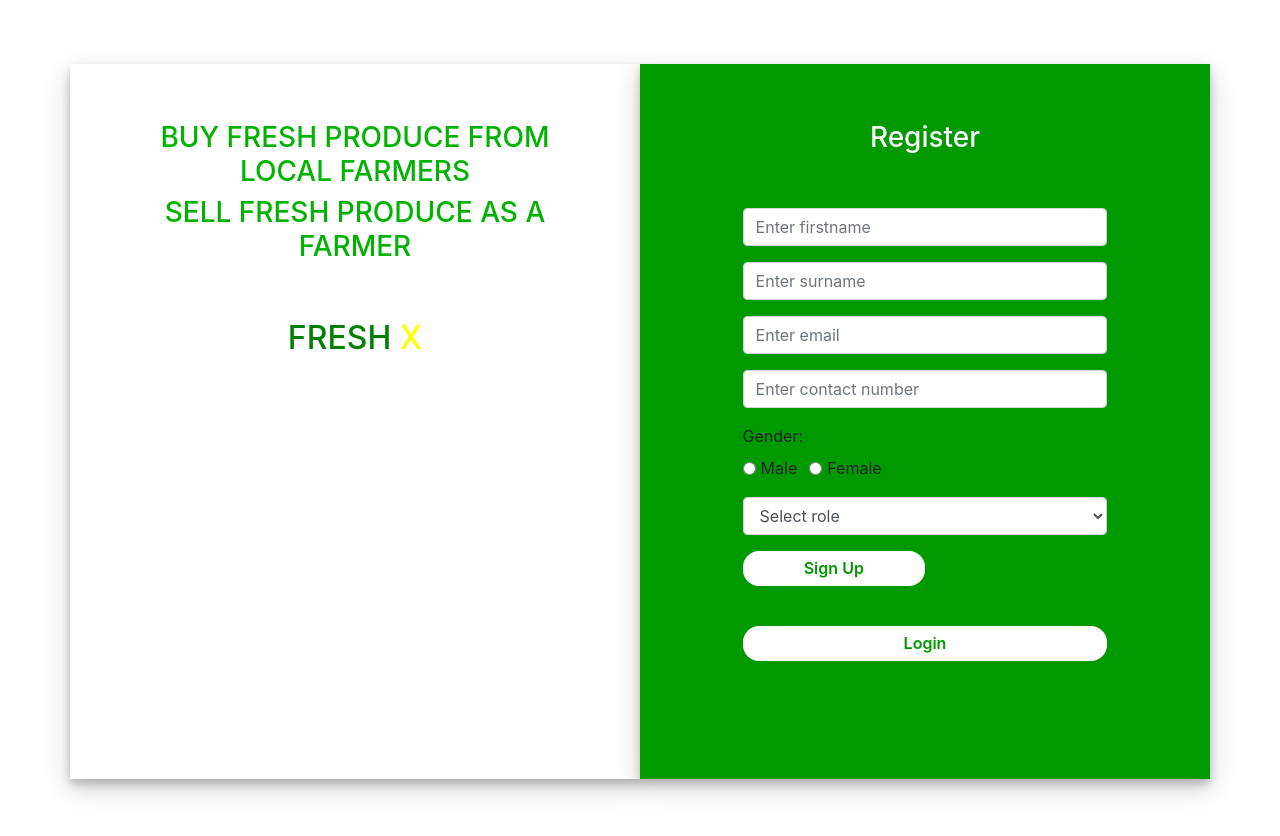
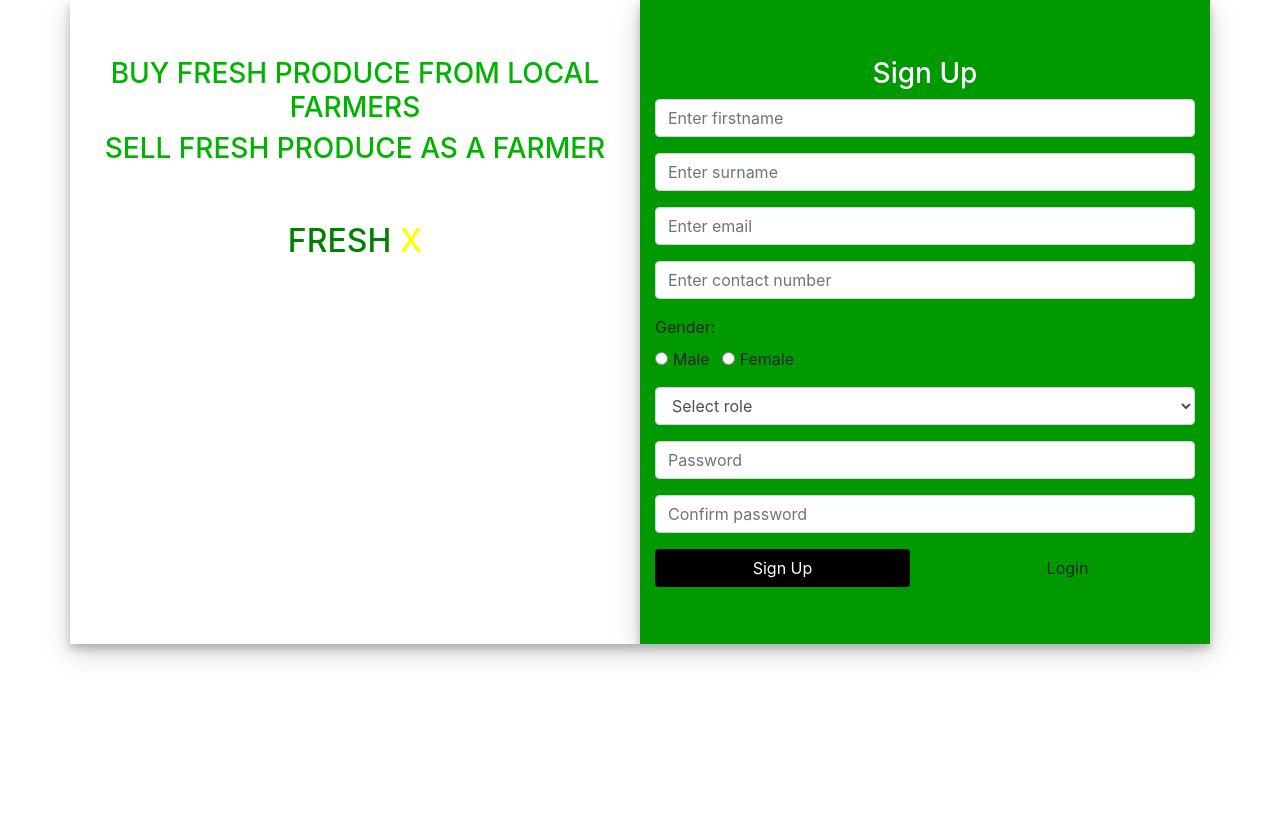
Before and after one commit to BuildForSDG/Team-277-Front-End, a React (Vite) app: page /register in a window 1280 px wide. Shown: the top 836 px of the page. After the commit the page ends 800 px from the top, so only its background shows below. Built offline with nearby package versions, Linux system fonts and the light colour scheme.

Commit message:
Submit login form details via laravel API

```diff
--- a/src/App.js
+++ b/src/App.js
@@ -1,44 +1,22 @@
 import React from 'react';
 import {BrowserRouter as Router,Switch,Route,Link} from "react-router-dom";
+import Login from './Home/Login';
+import Register from './Home/Register';
+import Profile from './Dashboard/Profile';
+
 class App extends React.Component {
-  render() {
-    return(
-      <div class="container login-container">
-      <div class="row">
-          <div class="col-md-6 login-form-1">
-              <h3>BUY FRESH PRODUCE FROM LOCAL FARMERS</h3>
-              <h3>SELL FRESH PRODUCE AS A FARMER</h3>
-              <br/><br/>
-              <h2>FRESH <span>X</span></h2>
-          </div>
-          <div class="col-md-6 login-form-2">
-              <h3>Login</h3>
-              <form>
-                  <div class="form-group">
-                      <input type="text" class="form-control" placeholder="Your Email *" value="" />
-                  </div>
-                  <div class="form-group">
-                      <input type="password" class="form-control" placeholder="Your Password *" value="" />
-                  </div>
-                  <div class="form-group">
-                      <input type="submit" class="btnSubmit" value="Login" />
-                  </div>
-                  <div class="row">
 
-                  <div class="col text-left">
-                      <a href="#" class="ForgetPwd" value="Login">Forget Password?</a>
-                  </div>
-                  </div>
-                  <br/>
-                  <div class="form-group">
-                  <Link className="btn btn-reg btn-block" to={`/register`} >Register</Link>
-                 </div>
-              </form>
-          </div>
-      </div>
-  </div>
-    );
-  }
+    render(){
+        return(
+            <Router>
+                <div className="container">
+                    <Route path="/login" component={Login} />
+                    <Route path="/register" component={Register} />
+                    <Route path="/profile" component={Profile} />
+                </div>
+            </Router>
+        );
+    }
 }
 
 export default App;
--- /dev/null
+++ b/src/Dashboard/Profile.js
@@ -0,0 +1,19 @@
+import React, {Component} from 'react';
+import { Link } from "react-router-dom";
+import 'bootstrap/dist/css/bootstrap.min.css';
+
+
+export default class Profile extends Component{
+
+    handleForm = (e) => {
+        e.preventDefault();
+    }
+
+    render(){
+        return(
+            <div className="">
+               <h1 className="">Profile</h1>
+            </div>
+        )
+    }
+}
--- a/src/Home/Login.js
+++ b/src/Home/Login.js
@@ -1,45 +1,74 @@
 import React, {Component} from 'react';
 import { Link } from "react-router-dom";
-import "./Login.css";
+import axios from 'axios';
+import "./css/login.css";
 
 export default class Login extends Component{
 
-    render(){
+    constructor(props){
+        super(props);
+
+        this.state = {email:'', password:'', errors:{}};
+    }
+
+    handleForm = (e) => {
+        e.preventDefault();
+        const data = {email:this.state.email, password:this.state.password}
+        axios.post("http://localhost:8000/api/auth/login", data)
+        .then(res => console.log(res))
+        .catch(e => this.setState({ errors: e.response.data }));
+
+        //this.props.history.push('/profile');
+    }
+
+    handleInput = (e) => {
+        e.preventDefault();
+        console.log(e.target.name);
+        const name = e.target.name;
+        const value = e.target.value;
+        this.setState = ({[name]:value});
+    }
+
+  render() {
+
+    const error = this.state.errors
+
     return(
-            <div class="container login-container">
-            <div class="row">
-                <div class="col-md-6 login-form-1">
+      <div className="container login-container">
+      <div className="row">
+          <div className="col-md-6 login-form-1">
               <h3>BUY FRESH PRODUCE FROM LOCAL FARMERS</h3>
               <h3>SELL FRESH PRODUCE AS A FARMER</h3>
               <br/><br/>
               <h2>FRESH <span>X</span></h2>
           </div>
-                <div class="col-md-6 login-form-2">
+          <div className="col-md-6 login-form-2">
               <h3>Login</h3>
-                    <form>
-                        <div class="form-group">
-                            <input type="text" class="form-control" placeholder="Your Email" value="" />
+              <form onSubmit={this.handleForm}>
+                  {error.errors? <div className="alert alert-danger"> {error.errors} </div> :''}
+                  <div className="form-group">
+                      <input type="email" className="form-control" name="email" placeholder="Your Email" onChange={this.handleInput}/>
                   </div>
-                        <div class="form-group">
-                            <input type="password" class="form-control" placeholder="Your Password" value="" />
+                  <div className="form-group">
+                      <input type="password" className="form-control" name="password" placeholder="Your Password" onChange={this.handleInput} />
                   </div>
-                        <div class="form-group">
-                            <input type="submit" class="btnSubmit" value="Login" />
+                  <div className="form-group">
+                      <input type="submit" className="btnSubmit" style={{backgroundColor:'#000',color:'#fff'}} value="Login" />
                   </div>
-                        <div class="row">
+                  <div className="row">
 
-                        <div class="col text-left">
-                            <a href="#" class="ForgetPwd" value="Login">Forget Password?</a>
+                  <div className="col text-left">
+                      <a href="#" className="ForgetPwd" value="Login">Forget Password?</a>
                   </div>
                   </div>
                   <br/>
-                        <div class="form-group">
+                  <div className="form-group">
                   <Link className="btn btn-reg btn-block" to={`/register`} >Register</Link>
                  </div>
               </form>
           </div>
       </div>
   </div>
-        )
+    );
   }
 }
--- a/src/Home/Register.js
+++ b/src/Home/Register.js
@@ -1,65 +1,69 @@
 import React, {Component} from 'react';
 import { Link } from "react-router-dom";
-import "./Register.css";
+import "./css/register.css";
 
 export default class Register extends Component{
 
     render(){
         return(
-            <div class="container login-container">
-            <div class="row">
-                <div class="col-md-6 login-form-1">
+            <div className="row">
+                <div className="col-md-6 reg-form-1">
                     <h3>BUY FRESH PRODUCE FROM LOCAL FARMERS</h3>
                     <h3>SELL FRESH PRODUCE AS A FARMER</h3>
                     <br/><br/>
                     <h2>FRESH <span>X</span></h2>
                 </div>
-                <div class="col-md-6 login-form-2">
-                    <h3>Register</h3>
+                <div className="col-md-6 reg-form-2">
+                    <h3>Sign Up</h3>
                     <form>
-                    <div class="form-group">
-                            <input type="text" class="form-control" placeholder="Enter firstname" value="" />
+                    <div className="form-group">
+                            <input type="text" className="form-control" placeholder="Enter firstname" />
                         </div>
-                        <div class="form-group">
-                            <input type="text" class="form-control" placeholder="Enter surname" value="" />
+                        <div className="form-group">
+                            <input type="text" className="form-control" placeholder="Enter surname" />
                         </div>
-                        <div class="form-group">
-                            <input type="text" class="form-control" placeholder="Enter email" value="" />
+                        <div className="form-group">
+                            <input type="text" className="form-control" placeholder="Enter email"/>
                         </div>
-                        <div class="form-group">
-                            <input type="text" class="form-control" placeholder="Enter contact number" value="" />
+                        <div className="form-group">
+                            <input type="text" className="form-control" placeholder="Enter contact number"/>
                         </div>
-                        <div class="form-group">
+                        <div className="form-group">
                         <label>Gender:</label><br/>
-                        <div class="form-check form-check-inline">
-                        <input class="form-check-input" type="radio" name="inlineRadioOptions" id="inlineRadio1" value="option1"/>
-                        <label class="form-check-label" for="inlineRadio1">Male</label>
+                        <div className="form-check form-check-inline">
+                        <input className="form-check-input" type="radio" name="inlineRadioOptions" id="inlineRadio1"/>
+                        <label className="form-check-label" >Male</label>
                         </div>
-                        <div class="form-check form-check-inline">
-                        <input class="form-check-input" type="radio" name="inlineRadioOptions" id="inlineRadio2" value="option2"/>
-                        <label class="form-check-label" for="inlineRadio2">Female</label>
+                        <div className="form-check form-check-inline">
+                        <input className="form-check-input" type="radio" name="inlineRadioOptions" id="inlineRadio2"/>
+                        <label className="form-check-label">Female</label>
                         </div>
                         </div>
-                        <div class="form-group">
-                        <select class="form-control">
+                        <div className="form-group">
+                        <select className="form-control">
                          <option>Select role</option>
                          <option>Farmer</option>
                          <option>Customer</option>
                         </select>
                         </div>
-                        <div class="form-group">
-                            <input type="submit" class="btnSubmit" value="Sign Up" />
+                        <div className="form-group">
+                            <input type="password" className="form-control" placeholder="Password"/>
                         </div>
-
-                        <br/>
-                        <div class="form-group">
-                        <Link className="btn btn-reg btn-block" to={`/login`} >Login</Link>
+                        <div className="form-group">
+                            <input type="password" className="form-control" placeholder="Confirm password"/>
+                        </div>
+                        <div className="row">
+                        <div className="col text-left">
+                            <input type="submit" className="btn btn-reg btn-block" style={{backgroundColor:'#000',color:'#fff'}} value="Sign Up" />
+                        </div>
+                        <div className="col text-right">
+                        <Link className="btn btn-reg btn-block"  to={`/login`} >Login</Link>
+                       </div>
                        </div>
                     </form>
 
                 </div>
             </div>
-        </div>
         )
     }
 }
--- a/src/Home/Login.css
+++ b/src/Home/css/login.css
@@ -3,6 +3,8 @@
     margin-bottom: 5%;
 }
 .login-form-1{
+    margin-top: 5%;
+    margin-bottom: 5%;
     padding: 5%;
     box-shadow: 0 5px 8px 0 rgba(0, 0, 0, 0.2), 0 9px 26px 0 rgba(0, 0, 0, 0.19);
 }
@@ -19,6 +21,8 @@
     color:yellow;
 }
 .login-form-2{
+    margin-top: 5%;
+    margin-bottom: 5%;
     padding: 5%;
     background: #009900;
     box-shadow: 0 5px 8px 0 rgba(0, 0, 0, 0.2), 0 9px 26px 0 rgba(0, 0, 0, 0.19);
@@ -58,6 +62,66 @@
     font-weight: 600;
     text-decoration: none;
 }
+.reg-container{
+    margin-top: 0%;
+    margin-bottom: 0%;
+}
+.reg-form-1{
+    padding: 5%;
+    box-shadow: 0 5px 8px 0 rgba(0, 0, 0, 0.2), 0 9px 26px 0 rgba(0, 0, 0, 0.19);
+}
+.reg-form-1 h3{
+    text-align: center;
+    color: #00b300;
+}
+.reg-form-1 h2{
+    text-align: center;
+    color:#008000
+}
+.reg-form-1 h2 span{
+    text-align: center;
+    color:yellow;
+}
+.reg-form-2{
+    padding: 5%;
+    background: #009900;
+    box-shadow: 0 5px 8px 0 rgba(0, 0, 0, 0.2), 0 9px 26px 0 rgba(0, 0, 0, 0.19);
+}
+.reg-form-2 h3{
+    text-align: center;
+    color: #fff;
+}
+.reg-container form{
+    padding: 10%;
+}
+.btnSubmit
+{
+    width: 50%;
+    border-radius: 1rem;
+    padding: 1.5%;
+    border: none;
+    cursor: pointer;
+}
+.reg-form-1 .btnSubmit{
+    font-weight: 600;
+    color: #fff;
+    background-color: #0062cc;
+}
+.reg-form-2 .btnSubmit{
+    font-weight: 600;
+    color: #000;
+    background-color: #fff;
+}
+.reg-form-2 .ForgetPwd{
+    color: #fff;
+    font-weight: 600;
+    text-decoration: none;
+}
+.reg-form-1 .ForgetPwd{
+    color: #0062cc;
+    font-weight: 600;
+    text-decoration: none;
+}
 .btn-reg {
     font-weight: 600;
     background-color: #fff;
--- a/src/Home/Register.css
+++ b/src/Home/css/register.css
@@ -1,33 +1,33 @@
-.login-container{
-    margin-top: 5%;
-    margin-bottom: 5%;
+.reg-container{
+    margin-top: 0%;
+    margin-bottom: 0%;
 }
-.login-form-1{
+.reg-form-1{
     padding: 5%;
     box-shadow: 0 5px 8px 0 rgba(0, 0, 0, 0.2), 0 9px 26px 0 rgba(0, 0, 0, 0.19);
 }
-.login-form-1 h3{
+.reg-form-1 h3{
     text-align: center;
     color: #00b300;
 }
-.login-form-1 h2{
+.reg-form-1 h2{
     text-align: center;
     color:#008000
 }
-.login-form-1 h2 span{
+.reg-form-1 h2 span{
     text-align: center;
     color:yellow;
 }
-.login-form-2{
+.reg-form-2{
     padding: 5%;
     background: #009900;
     box-shadow: 0 5px 8px 0 rgba(0, 0, 0, 0.2), 0 9px 26px 0 rgba(0, 0, 0, 0.19);
 }
-.login-form-2 h3{
+.reg-form-2 h3{
     text-align: center;
     color: #fff;
 }
-.login-container form{
+.reg-container form{
     padding: 10%;
 }
 .btnSubmit
@@ -38,17 +38,17 @@
     border: none;
     cursor: pointer;
 }
-.login-form-1 .btnSubmit{
+.reg-form-1 .btnSubmit{
     font-weight: 600;
     color: #fff;
     background-color: #0062cc;
 }
-.login-form-2 .btnSubmit{
+.reg-form-2 .btnSubmit{
     font-weight: 600;
-    color: #009900;
+    color: #000;
     background-color: #fff;
 }
-.login-form-2 .ForgetPwd{
+.reg-form-2 .ForgetPwd{
     color: #fff;
     font-weight: 600;
     text-decoration: none;
--- a/src/index.js
+++ b/src/index.js
@@ -1,23 +1,12 @@
 import React from 'react';
 import ReactDOM from 'react-dom';
-import {BrowserRouter as Router,Switch,Route,Link} from "react-router-dom";
 import './index.css';
 import App from './App';
-import Login from './Home/Login';
-import Register from './Home/Register';
 import * as serviceWorker from './serviceWorker';
 
-const routing = (
-  <Router>
-    <div>
-      <Route exact path="/" component={App} />
-      <Route path="/login" component={Login} />
-      <Route path="/register" component={Register} />
-    </div>
-  </Router>
-)
+ReactDOM.render(<App />,document.getElementById('root')
+);
 
-ReactDOM.render(routing,document.getElementById("root"));
 // If you want your app to work offline and load faster, you can change
 // unregister() to register() below. Note this comes with some pitfalls.
 // Learn more about service workers: https://bit.ly/CRA-PWA
```
Also changed, not shown: babel.config.js (+8 -0 lines), package.json (+13 -1 lines), 1 other file (tests, documents, lock files or other folders). Lines whose indentation alone changed are shown as unchanged.
